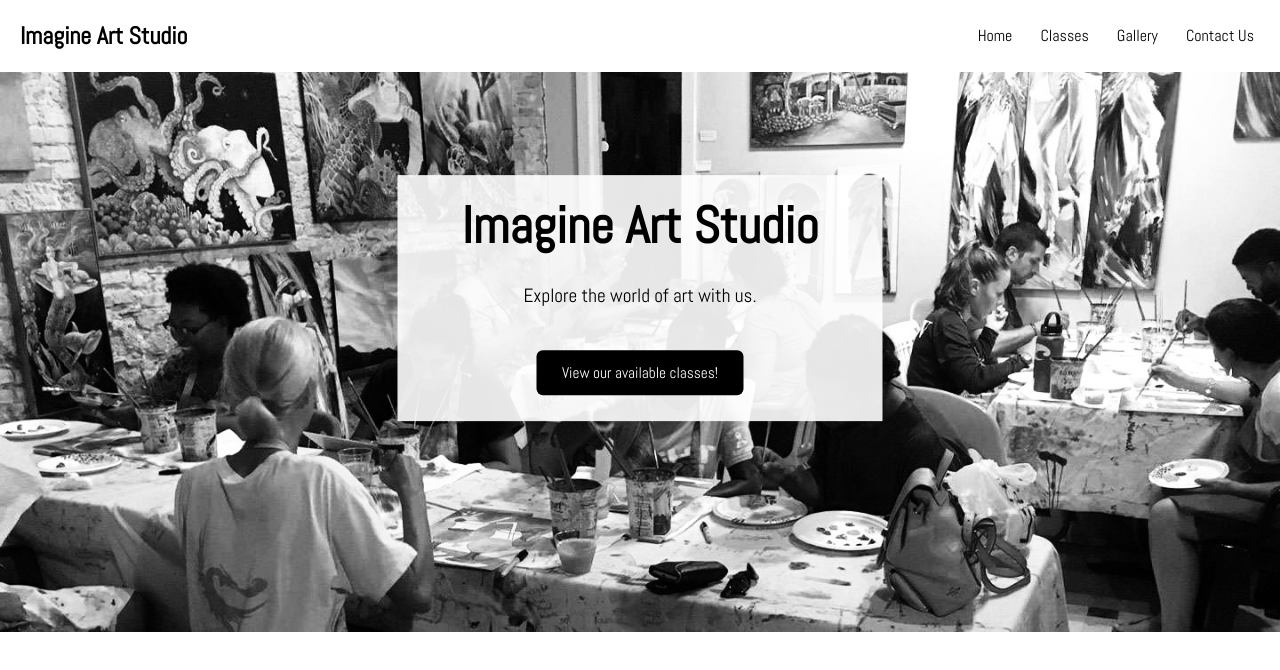
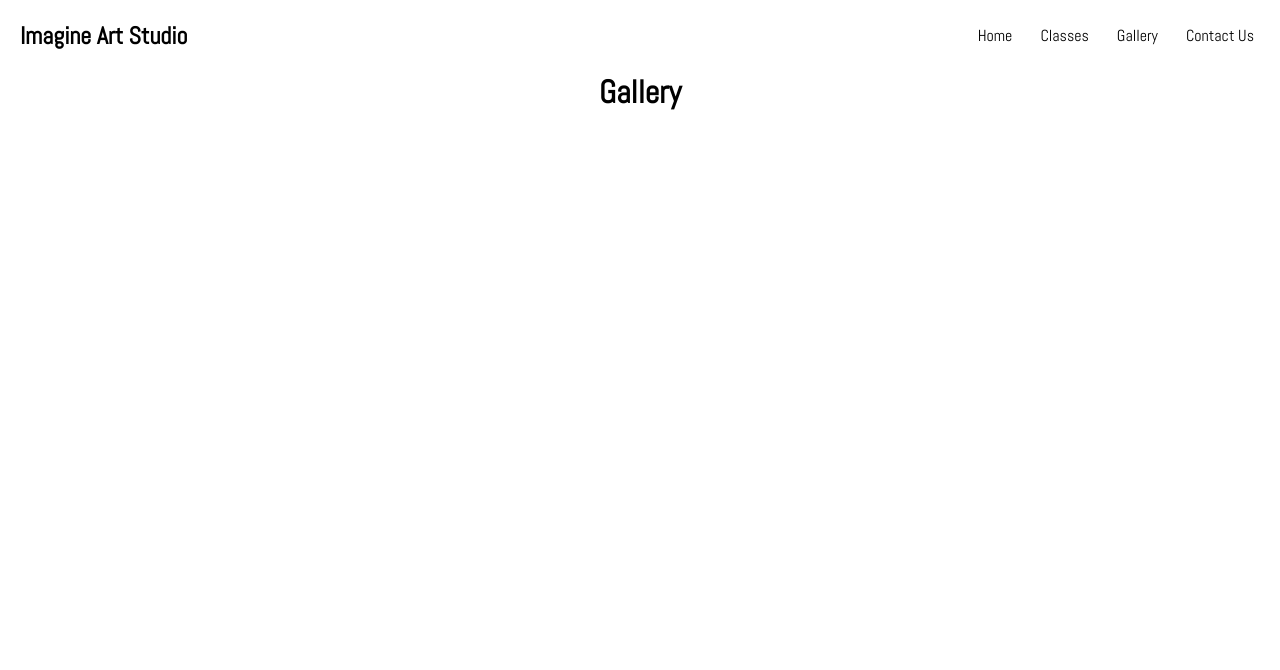
Before and after one commit to annikawhit/seg3125_project2_final, a React (Create React App) app: page /gallery in a window 1280 px wide. Shown: the top 670 px of the page. Built offline with nearby package versions, Linux system fonts and the light colour scheme.

Commit message:
add pages

```diff
--- a/package.json
+++ b/package.json
@@ -1,7 +1,7 @@
 {
+  "homepage": "https://annikawhit.github.io/seg3125_project2",
   "name": "seg3125_project2",
   "version": "0.1.0",
-  "homepage": "https://annikawhit.github.io/seg3125_project2",
   "private": true,
   "dependencies": {
     "@testing-library/jest-dom": "^5.16.5",
@@ -9,6 +9,7 @@
     "@testing-library/user-event": "^13.5.0",
     "react": "^18.2.0",
     "react-dom": "^18.2.0",
+    "react-router-dom": "^5.3.4",
     "react-scripts": "5.0.1",
     "web-vitals": "^2.1.4"
   },
--- a/src/App.js
+++ b/src/App.js
@@ -1,19 +1,37 @@
-import logo from './logo.svg';
+
 import NavBar from './NavBar';
 import Home from './home';
+import Classes from './Classes';
+import Gallery from './Gallery';
+import ContactUs from './ContactUs';
+import { BrowserRouter as Router, Route, Switch } from 'react-router-dom';
 
 function App() {
   return (
-    <div className="App">
+    <Router>
+      <div className="App">
 
-      <NavBar />
+        <NavBar />
 
-      <div className="content">
-        <Home />
+        <div className="content">
+          <Switch>
+            <Route exact path="/">
+              <Home />
+            </Route>
+            <Route path="/classes">
+              <Classes />
+            </Route>
+            <Route path="/gallery">
+              <Gallery />
+            </Route>
+            <Route path="/contactus">
+              <ContactUs />
+            </Route>
+          </Switch>
+        </div>
       </div>
+    </Router>
 
-
-    </div>
   );
 }
 
--- /dev/null
+++ b/src/Classes.js
@@ -0,0 +1,9 @@
+const Classes = () => {
+    return (
+        <div className="classes">
+            <h1>Classes</h1>
+        </div>
+    );
+}
+
+export default Classes;
--- /dev/null
+++ b/src/ContactUs.js
@@ -0,0 +1,9 @@
+const ContactUs = () => {
+    return (
+        <div className="contactus">
+            <h1>Contact Us</h1>
+        </div>
+    );
+}
+
+export default ContactUs;
--- /dev/null
+++ b/src/Gallery.js
@@ -0,0 +1,9 @@
+const Gallery = () => {
+    return (
+        <div className="gallery">
+            <h1>Gallery</h1>
+        </div>
+    );
+}
+
+export default Gallery;
--- a/src/NavBar.js
+++ b/src/NavBar.js
@@ -1,13 +1,18 @@
+import {Link} from 'react-router-dom';
+
 const NavBar = () => {
+
     return (
+
+
 
         <nav className="navbar">
             <h1>Imagine Art Studio</h1>
             <div className="links">
-                <a href="/">Home</a>
-                <a href="/classes">Classes</a>
-                <a href="/gallery">Gallery</a>
-                <a href="/contactus">Contact Us</a>
+                <Link to="/">Home</Link>
+                <Link to="/classes">Classes</Link>
+                <Link to="/gallery">Gallery</Link>
+                <Link to="/contactus">Contact Us</Link>
             </div>
         </nav>
 
```
Also changed, not shown: 1 other file (tests, documents, lock files or other folders).
